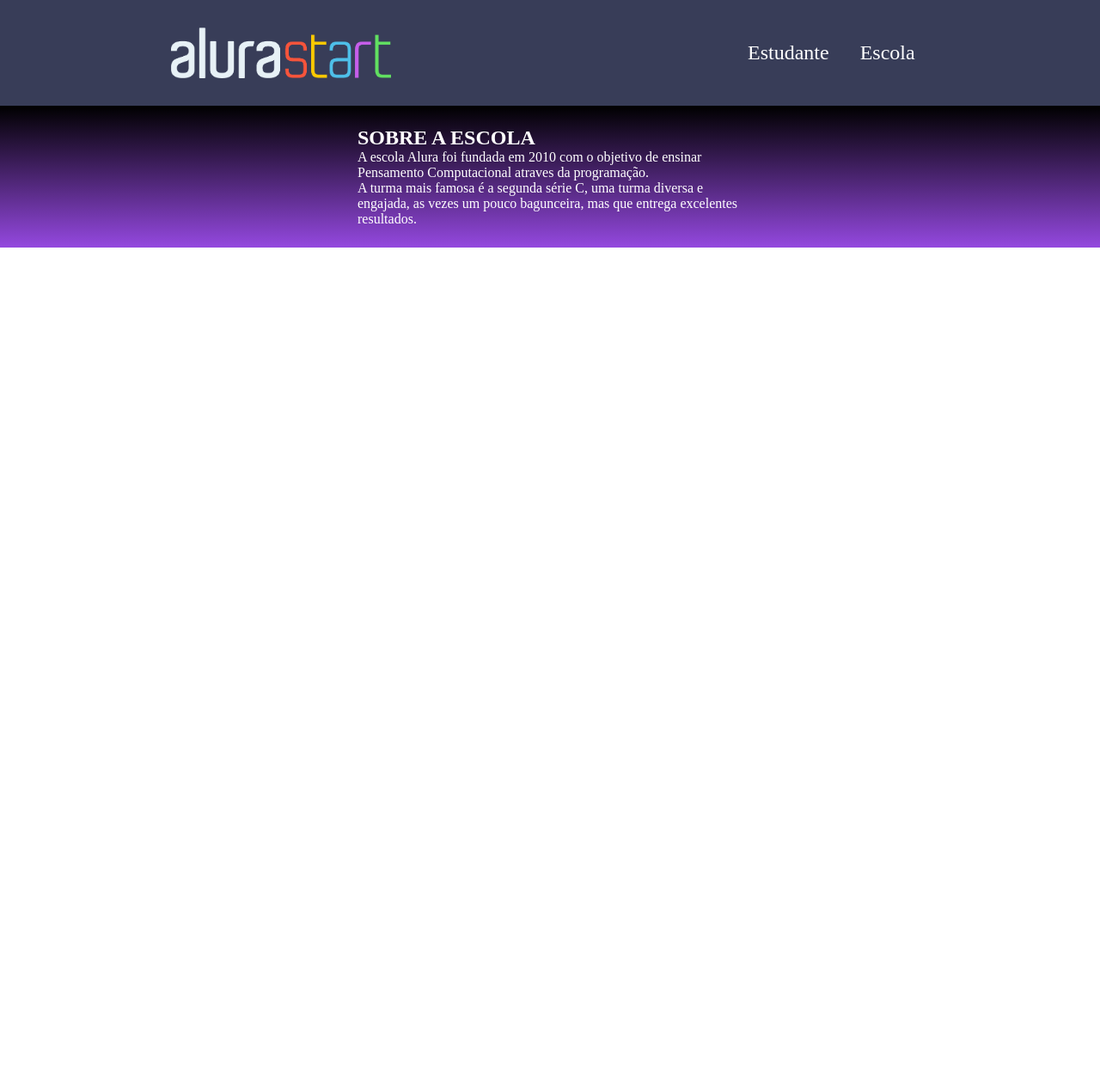
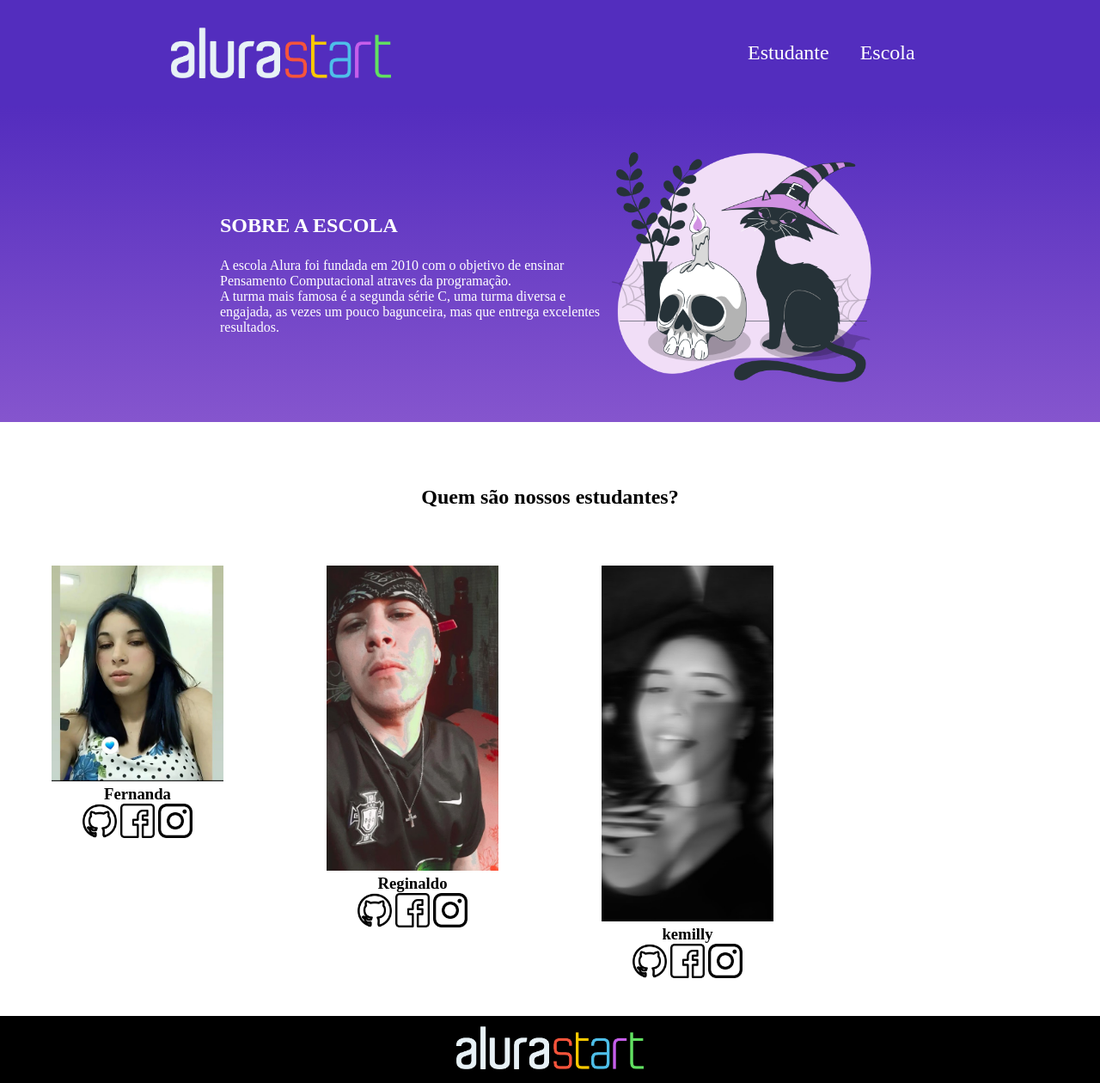
Before and after one commit to marianagomes1234/SiteEscola, a plain HTML site: page index.html in a window 1280 px wide. Shown: the whole page at 86% size. Before the commit the page ends 800 px from the top, so only its background shows below. Drawn offline with Linux system fonts and the light colour scheme.

Commit message:
Add files via upload

```diff
--- a/index.html
+++ b/index.html
@@ -21,8 +21,41 @@
             <h2 class="escola-titulo"> SOBRE A ESCOLA </h2>
             <p class="escola-texto-um"> A escola Alura foi fundada em 2010 com o objetivo de ensinar Pensamento Computacional atraves da programação. </p>
             <p class="escola-texto-dois"> A turma mais famosa é a segunda série C, uma turma diversa e engajada, as vezes um pouco bagunceira, mas que entrega excelentes resultados. </p>
-       <img src="
         </div>
+        <img src="img/cat.png" alt="" class="escola-imagem">
      </section>
+
+     <section class="estudante">
+        <h2 class="estudante-titulo">Quem são nossos estudantes?</h2>
+        <div class="estudante-todos">
+        <div class="estudante-div">
+            <img class="estudante-imagem" src="img/Fernanda.png" alt="Fernanda">
+            <h3 class="estudante-nome">Fernanda</h3>
+            <img class="estudante-icone" src="img/github.png" alt="github">
+            <img class="estudante-icone" src="img/facebook.png" alt="linkedin">
+            <img class="estudante-icone" src="img/instagram.png" alt="instagram">
+        </div>
+
+        <div class="estudante-div">
+            <img class="estudante-imagem" src="img/Reginaldo.jpg" alt="Reginaldo">
+            <h3 class="estudante-nome">Reginaldo</h3>
+            <img class="estudante-icone" src="img/github.png" alt="github">
+            <img class="estudante-icone" src="img/facebook.png" alt="linkedin">
+            <img class="estudante-icone" src="img/instagram.png" alt="instagram">
+        </div>
+
+        <div class="estudante-div">
+            <img class="estudante-imagem" src="img/kemilly.jpg" alt="Kemilly">
+            <h3 class="estudante-nome">kemilly</h3>
+            <img class="estudante-icone" src="img/github.png" alt="github">
+            <img class="estudante-icone" src="img/facebook.png" alt="linkedin">
+            <img class="estudante-icone" src="img/instagram.png" alt="instagram">
+        </div>
+    </div>
+        </section>
+
+        <footer class="rodape">
+            <img class="rodape-imagem" src="img/alurastart.png" alt="logo da alura start">
+        </footer>
 </body>
 </html>
--- a/style.css
+++ b/style.css
@@ -1,6 +1,6 @@
 .cabecalho {
-    background-color: #383D58;
-    color: white;
+    background-color: hsl(256, 62%, 46%);
+    color: rgb(255, 255, 255);
     display: flex;
     justify-content: space-around;
     align-items: center;
@@ -23,27 +23,76 @@
     padding: 0;
 }
 
+/* ########################*/
+
 .escola-imagem{
     width: 25%;
 }
 
 .escola{
-    background-image: linear-gradient(#000000,#751212);
-    color: white;
+    background-image: linear-gradient(hsl(256, 62%, 46%),hsl(264, 55%, 57%));
+    color: rgb(255, 255, 255);
+    display:flex;
+    justify-content: center;
+    align-items: center;  padding: 24px 0;
 }
 
-.escola{
-    background-image: linear-gradient(#000000,#9448df);
-    color:white;
-    display: flex;
-    justify-content: center;
-    align-items: center;
-    padding: 24px 0;
-}
 .escola-conteudo{
     width: 35%;
 }
 
-escola-titulo {
+.escola-titulo {
     padding: 24px 0;
 }
+
+/* ########################*/
+
+.estudante{
+    padding: 24px 0;;
+}
+
+
+.estudante-imagem{
+    width: 200px;
+}
+
+.estudante-div{
+    text-align: center;
+    padding: 16px 0;
+}
+
+.estudante-icone{
+ width: 40px;
+}
+
+.estudante-titulo{
+
+text-align: center;
+
+padding: 50px 0;
+
+}
+
+.estudante-todos{
+
+display: grid;
+
+grid-template-columns: 25% 25% 25% 25%;
+
+}
+
+.rodape{
+
+background-color: black;
+
+text-align: center;
+
+}
+
+.rodape-imagem{
+
+height: 50px;
+
+padding: 12px 0;
+
+}
```
Also changed, not shown: img/Fernanda.png (added), img/Reginaldo.jpg (added), img/cat.png (added), img/facebook.png (added), img/github.png (added), img/instagram.png (added), img/kemilly.jpg (added).
